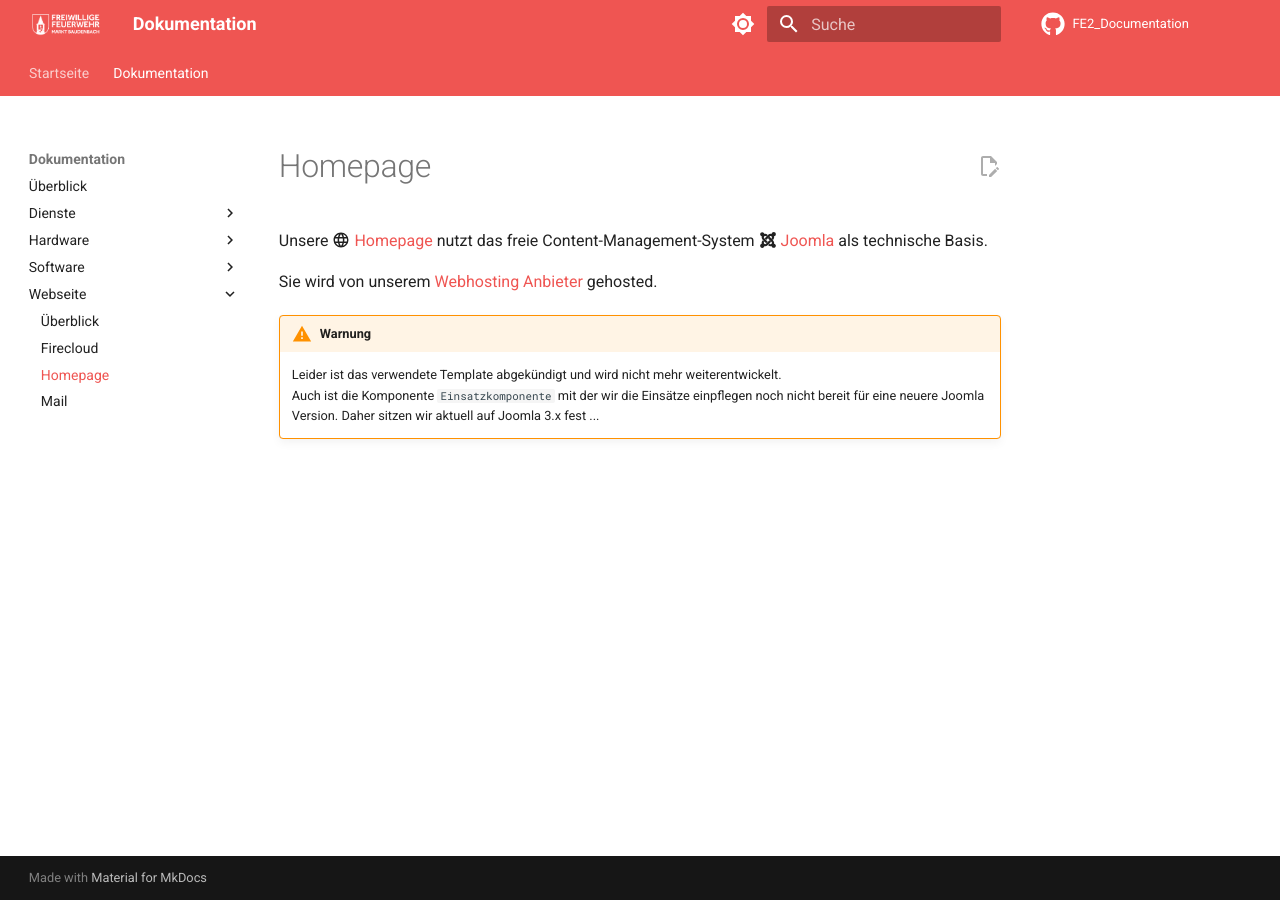
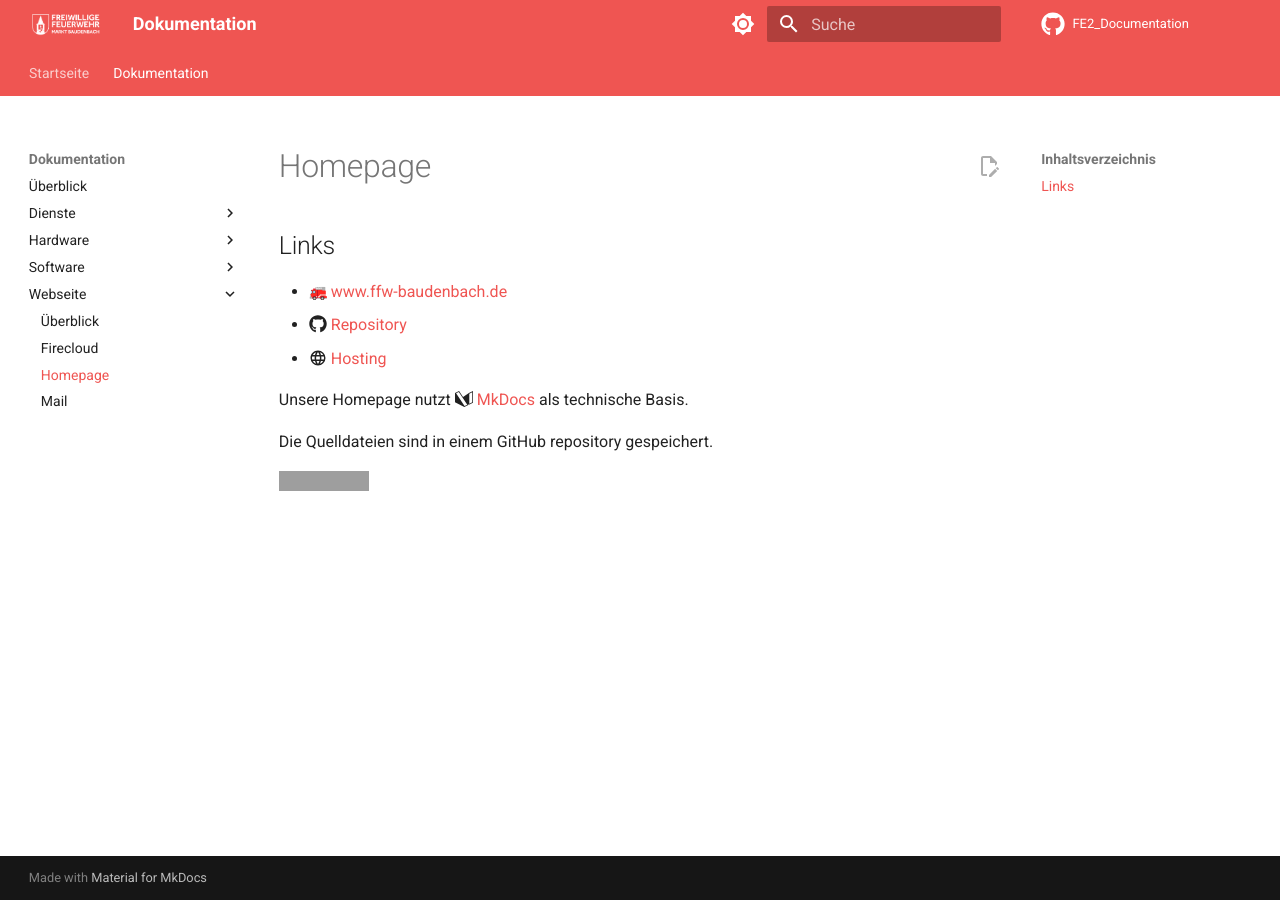
Before and after one commit to FFW-Baudenbach/FE2_Documentation, an MkDocs documentation site: the page built from docs/Dokumentation/Webseite/Homepage.md, in a window 1280 px wide. Built offline with MkDocs 1.6.1 and Material for MkDocs 9.7.7, drawn with Linux system fonts in a browser that asks for light colours; emoji names are drawn with the system emoji font; comment, search, counter and statistics services are not loaded; grey boxes are pictures that could not be loaded.

Commit message:
Updated homepage

```diff
--- a/docs/Dokumentation/Webseite/Homepage.md
+++ b/docs/Dokumentation/Webseite/Homepage.md
@@ -1,10 +1,13 @@
 # Homepage
 
-Unsere :material-web: [Homepage](https://www.ffw-baudenbach.de) nutzt das freie Content-Management-System :fontawesome-brands-joomla: [Joomla](https://www.joomla.org/) als technische Basis.
+## Links
 
-Sie wird von unserem [Webhosting Anbieter](../Dienste/ServerProfis.md) gehosted.
+* :fire_engine: [www.ffw-baudenbach.de](https://www.ffw-baudenbach.de)
+* :fontawesome-brands-github: [Repository](https://github.com/FFW-Baudenbach/Homepage)
+* :material-web: [Hosting](../Dienste/ServerProfis.md)
 
-!!! warning "Warnung"
-    Leider ist das verwendete Template abgekündigt und wird nicht mehr weiterentwickelt.
-    Auch ist die Komponente `Einsatzkomponente` mit der wir die Einsätze einpflegen noch nicht bereit für eine neuere Joomla Version.
-    Daher sitzen wir aktuell auf Joomla 3.x fest ...
+Unsere Homepage nutzt :simple-materialformkdocs: [MkDocs](https://www.mkdocs.org/) als technische Basis.
+
+Die Quelldateien sind in einem GitHub repository gespeichert.
+
+[![Built with Material for MkDocs](https://img.shields.io/badge/Material_for_MkDocs-526CFE?style=for-the-badge&logo=MaterialForMkDocs&logoColor=white)](https://squidfunk.github.io/mkdocs-material/)
```
